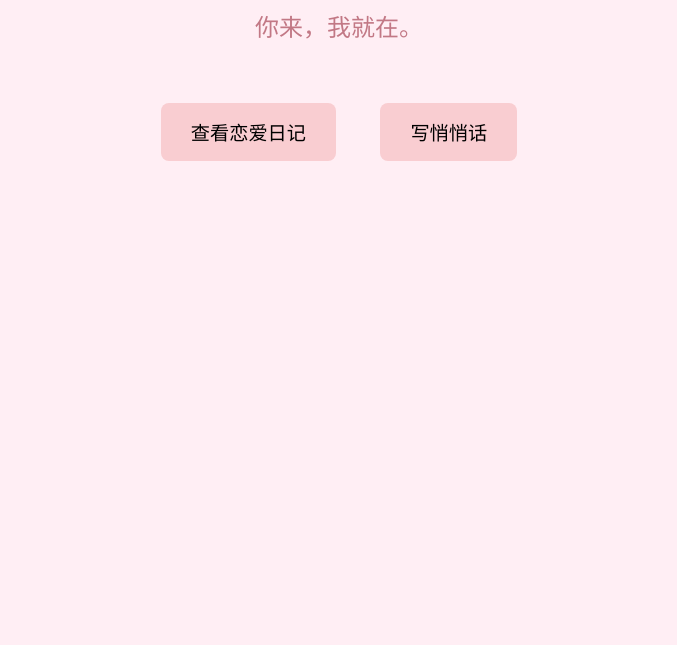
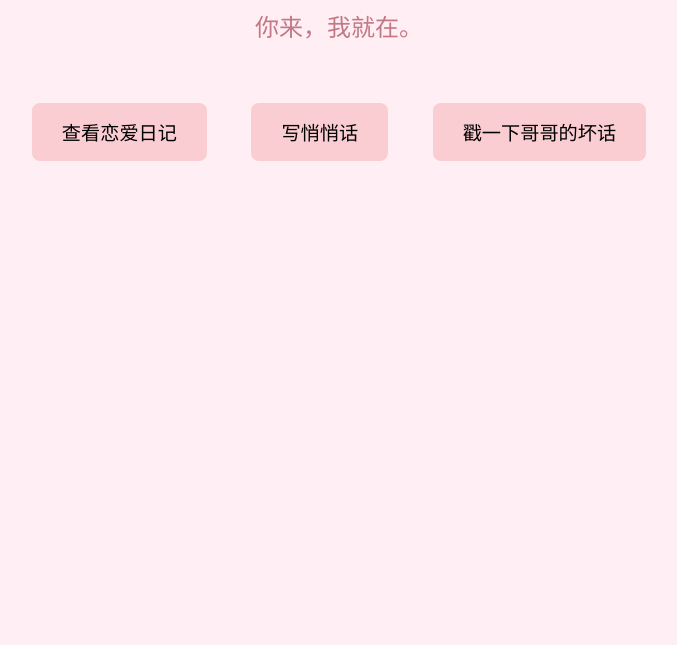
Before and after one commit to HyaElena/hyaelena.github.io, a plain HTML site: page index.html in a window 1280 px wide. Shown: the part 155-800 px from the top of the page, without its empty margins (301-978 px from the left). Drawn offline with Linux system fonts and the light colour scheme.

Commit message:
Update index.html

```diff
--- a/index.html
+++ b/index.html
@@ -42,5 +42,6 @@
     <h2>你来，我就在。</h2>
     <button class="btn" onclick="location.href='diary.html'">查看恋爱日记</button>
     <button class="btn" onclick="location.href='message.html'">写悄悄话</button>
+    <button class="btn" onclick="location.href='bad-brother.html'">戳一下哥哥的坏话</button>
 </body>
 </html>
```
